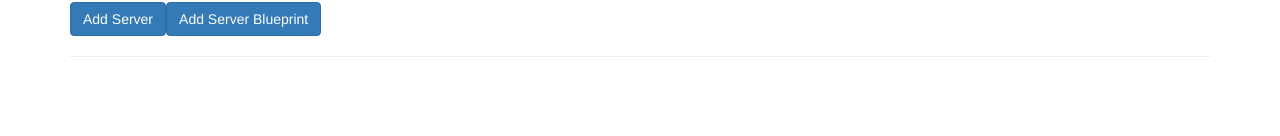
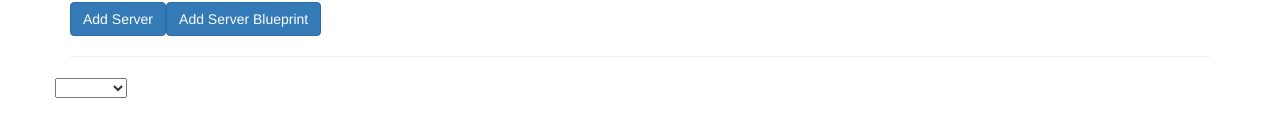
Before and after one commit to AydoanB/angular-the-complete-guide, an Angular app in the folder cmp-databinding-start/: page / in a window 1280 px wide. Shown: the part 196-332 px from the top of the page. Built offline with nearby package versions, Linux system fonts and the light colour scheme.

Commit message:
add dropdown component

```diff
--- a/cmp-databinding-start/src/app/app.component.html
+++ b/cmp-databinding-start/src/app/app.component.html
@@ -31,4 +31,7 @@
       </div>
     </div>
   </div>
+  <div class="row">
+    <app-dropdown></app-dropdown>
+  </div>
 </div>
--- /dev/null
+++ b/cmp-databinding-start/src/app/dropdown-request.service.ts
@@ -0,0 +1,14 @@
+import { HttpClient } from '@angular/common/http';
+import { Injectable } from '@angular/core';
+
+@Injectable({
+  providedIn: 'root'
+})
+export class DropdownRequestService {
+
+  constructor(private httpClient: HttpClient) { }
+
+  public get(url: string) {
+    return this.httpClient.get(url);
+  }
+}
--- /dev/null
+++ b/cmp-databinding-start/src/app/dropdown/dropdown.component.html
@@ -0,0 +1,4 @@
+<select [(ngModel)]="selectedValue" (ngModelChange)="sendRequest()">
+    <option [value]="yearlyInvUrl">Yearly</option>
+    <option [value]="monthlyInvUrl">Monthly</option>
+  </select>
--- /dev/null
+++ b/cmp-databinding-start/src/app/dropdown/dropdown.component.ts
@@ -0,0 +1,26 @@
+import { Component, OnInit } from '@angular/core';
+import { DropdownRequestService } from '../dropdown-request.service';
+
+@Component({
+  selector: 'app-dropdown',
+  templateUrl: './dropdown.component.html',
+  styleUrls: ['./dropdown.component.css']
+})
+export class DropdownComponent implements OnInit {
+  selectedValue: string;
+  yearlyInvUrl: string = 'https://swapi.dev/api/people/';
+  monthlyInvUrl: string = 'http://swapi.dev/api/planets/';
+  lists: {};
+  constructor(private service: DropdownRequestService) { }
+
+  ngOnInit(): void {
+  }
+
+  sendRequest() {
+    console.log(this.selectedValue);
+
+    this.service.get(this.selectedValue).subscribe((ret: {results: {name: string}}) => {
+      console.log(ret.results[0].name);
+    });
+  }
+}
```
Also changed, not shown: cmp-databinding-start/src/app/app.module.ts (+5 -2 lines), cmp-databinding-start/src/app/dropdown/dropdown.component.css (added), 1 other file (tests, documents, lock files or other folders).
